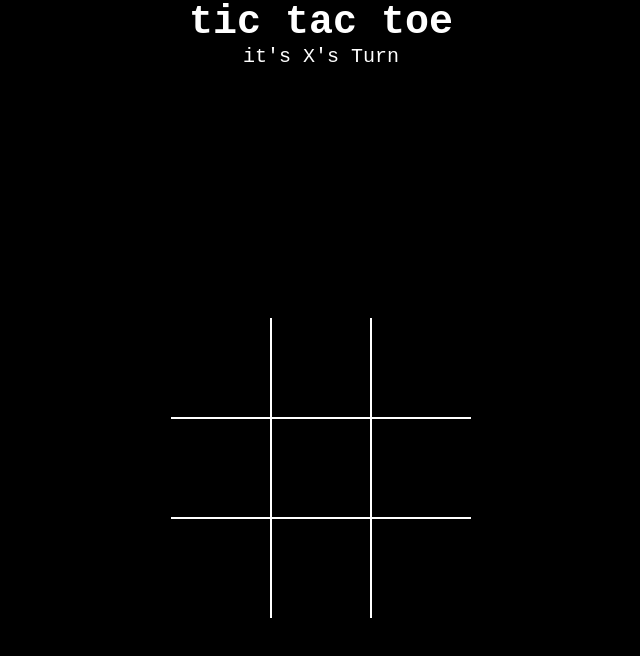
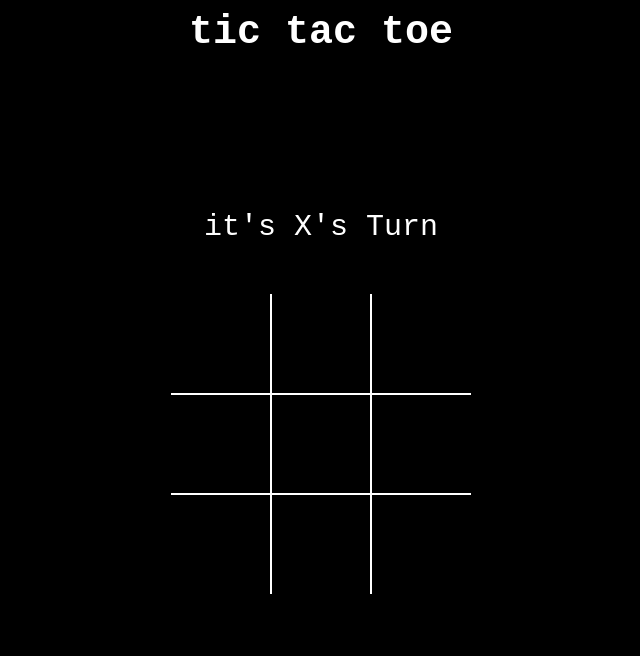
Before and after one commit to Yousif001/TicTacToe, a plain HTML site: page index.html in a window 1280 px wide. Shown: the whole page, without its empty margins (319-959 px from the left). Drawn offline with Linux system fonts and the light colour scheme.

Commit message:
change layout

```diff
--- a/style.css
+++ b/style.css
@@ -18,17 +18,19 @@
     padding:0;
     margin: 0px;
     text-align: center;
+    margin-top: 10px;
 }
 #turn{
   color: white;
-  font-size: 20px;
-  font-family: 'Courier New', Courier, monospace;
+  font-size: 30px;
+  font-family:'Courier New', Courier, monospace;
   text-align: center;
+  margin-top: 155px;
 }
 
  .board {
     width: 100vw;
-    height: 100vh;
+    height: 50vh;
     display: grid;
     justify-content: center;
     align-content: center;
```
